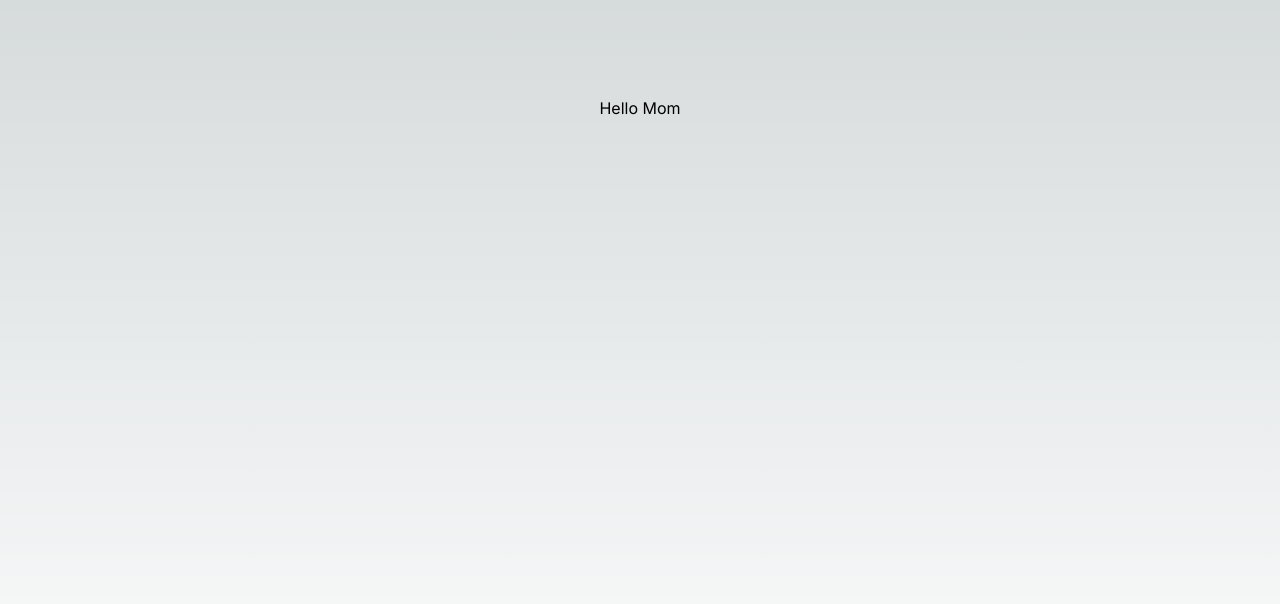
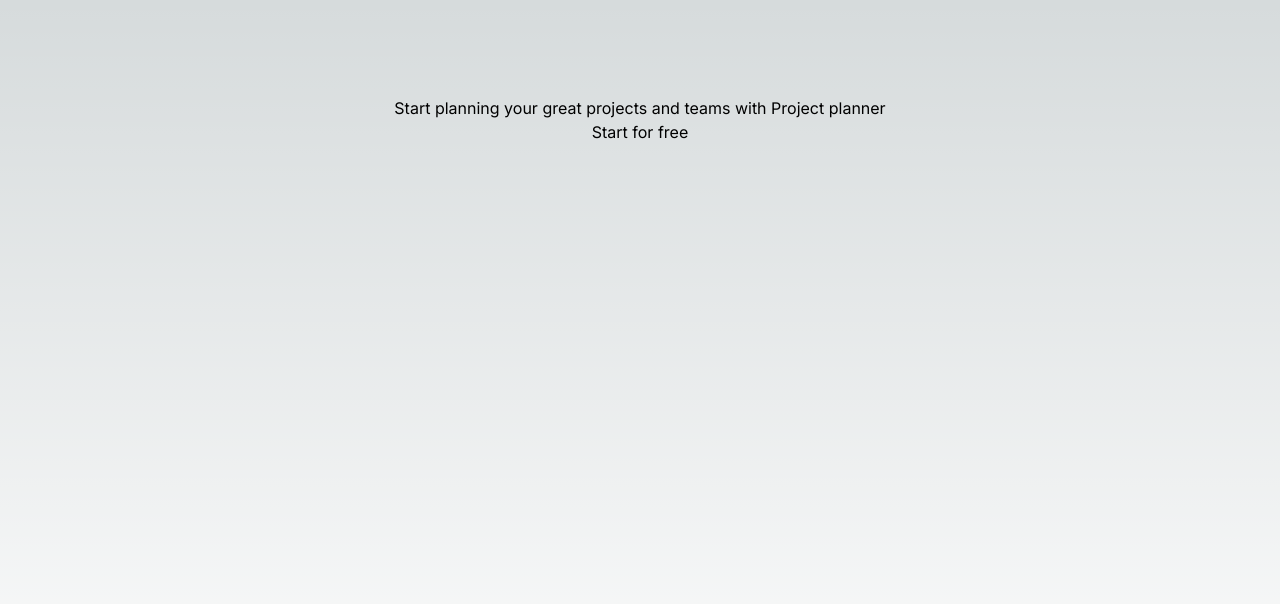
Before and after one commit to galeja00/ProjectPlanner, a Next.js app: page / in a window 1280 px wide. Shown: the top 604 px of the page. Built offline with nearby package versions, Linux system fonts and the light colour scheme.

Commit message:
První rozvržení prvních souborů základ pro registrační systém aplikace

```diff
--- /dev/null
+++ b/src/app/autorize/page.tsx
@@ -0,0 +1,9 @@
+
+
+export default function Registr() {
+    return (
+        <main className="flex min-h-screen flex-col items-center p-24">
+            <h1>Sign up</h1>
+        </main>
+    )
+}
--- /dev/null
+++ b/src/app/components/menu.tsx
@@ -0,0 +1,12 @@
+import Link from 'next/link'
+
+
+export default function Menu() {
+    return (
+        <nav>
+            <ul>
+                <Link href="/autorize">Login in</Link>
+            </ul>
+        </nav>
+    )
+}
--- a/src/app/layout.tsx
+++ b/src/app/layout.tsx
@@ -5,8 +5,8 @@
 const inter = Inter({ subsets: ['latin'] })
 
 export const metadata: Metadata = {
-  title: 'Create Next App',
-  description: 'Generated by create next app',
+  title: 'Project Planner',
+  description: 'aplication for planning your teams and projects on one web side',
 }
 
 export default function RootLayout({
--- a/src/app/page.tsx
+++ b/src/app/page.tsx
@@ -1,12 +1,12 @@
 import Image from 'next/image'
 import { prisma } from '@/db'
+import Link from 'next/link'
 
-export default async function Home() {
-
-  const users = prisma.user.findMany();
+export default function Home() {
   return (
-    <main className="flex min-h-screen flex-col items-center justify-between p-24">
-      <h1>Hello Mom</h1>
+    <main className="flex min-h-screen flex-col items-center p-24">
+      <h1>Start planning your great projects and teams with Project planner</h1>
+      <Link href="/autorize">Start for free</Link>
     </main>
   )
 }
```
